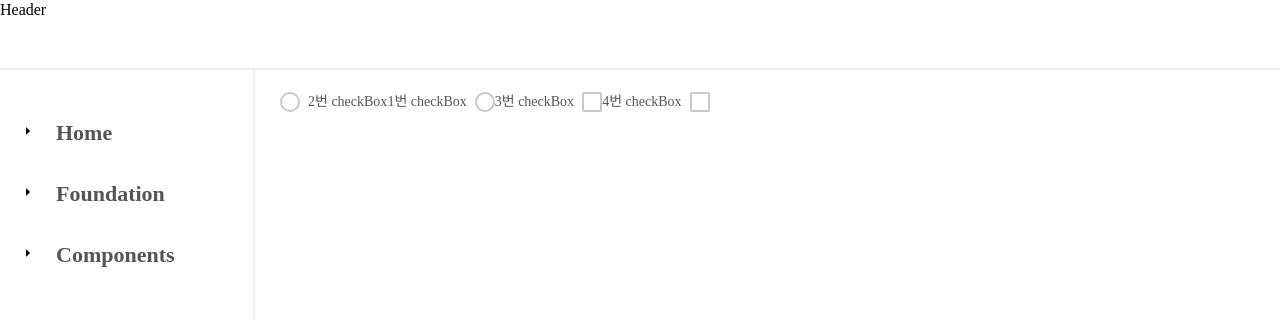
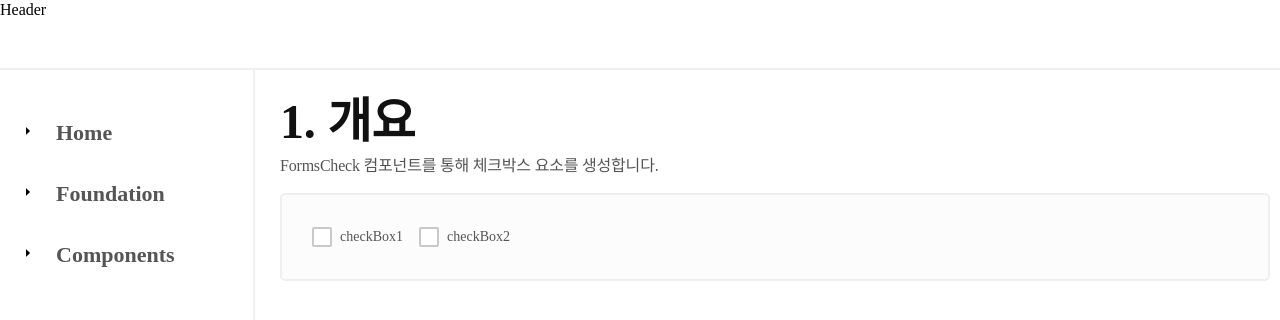
Before and after one commit to dongggggae/hyun-design-system, a Next.js app: page /components/check-box in a window 1280 px wide. Shown: the top 320 px of the page. Built offline with nearby package versions, Linux system fonts and the light colour scheme.

Commit message:
작업 중

```diff
--- a/app/(route)/components/check-box/page.tsx
+++ b/app/(route)/components/check-box/page.tsx
@@ -1,18 +1,38 @@
 'use client';
-import React from 'react';
+import dynamic from 'next/dynamic';
+import React, { useEffect } from 'react';
 import { useForm } from 'react-hook-form';
 
-import Btn from '@components/Btn/Btn';
 import FormsCheck from '@components/Forms/FormsCheck';
+import Stack from '@components/Stack/Stack';
+import Heading from '@components/Typography/Heading';
+import Text from '@components/Typography/Text';
+
+const CodeContainer = dynamic(() => import('@docs/CodeContainer'));
 
 const CheckboxPage = () => {
-  const { register, control, handleSubmit } = useForm({
-    mode: 'onChange',
-  });
+  const { register, watch } = useForm();
+  const checkedValues = watch(['checkBox1', 'checkBox2']);
 
   return (
     <div className="docs">
-      <FormsCheck id="check2" type="radio" {...register('check1', { required: 'check' })} label="2번 checkBox" />
+      <div className="docs-checkBox">
+        <div className="component-content">
+          <Heading level="h2" size={2} text="1. 개요" />
+          <Text>FormsCheck 컴포넌트를 통해 체크박스 요소를 생성합니다.</Text>
+          <div className="preview">
+            <form>
+              <Stack direction="col" gap={4}>
+                <Stack gap={4}>
+                  <FormsCheck id="checkBox1" type="checkbox" label="checkBox1" {...register('checkBox1')} />
+                  <FormsCheck id="checkBox2" type="checkbox" label="checkBox2" {...register('checkBox2')} />
+                </Stack>
+              </Stack>
+            </form>
+          </div>
+        </div>
+      </div>
+      {/* <FormsCheck id="check2" type="radio" {...register('check1', { required: 'check' })} label="2번 checkBox" />
       <FormsCheck
         id="check1"
         reverse
@@ -33,7 +53,7 @@ const CheckboxPage = () => {
         type="checkbox"
         {...register('check4', { required: 'check' })}
         label="4번 checkBox"
-      />
+      /> */}
     </div>
   );
 };
--- a/app/_styles/_docs.scss
+++ b/app/_styles/_docs.scss
@@ -84,12 +84,12 @@
     }
   }
 
-  .text {
-    margin-bottom: 15px;
-  }
-
   .component-content {
     margin-bottom: 50px;
+
+    & > .text {
+      margin-bottom: 15px;
+    }
 
     .double-preview {
       .preview {
--- a/app/_styles/_utilities.scss
+++ b/app/_styles/_utilities.scss
@@ -1,6 +1,6 @@
 /* Utilities */
 
-$utilities: ();
+$utilities: () !default;
 // prettier-ignore
 $utilities: (
   'gap': (
```
